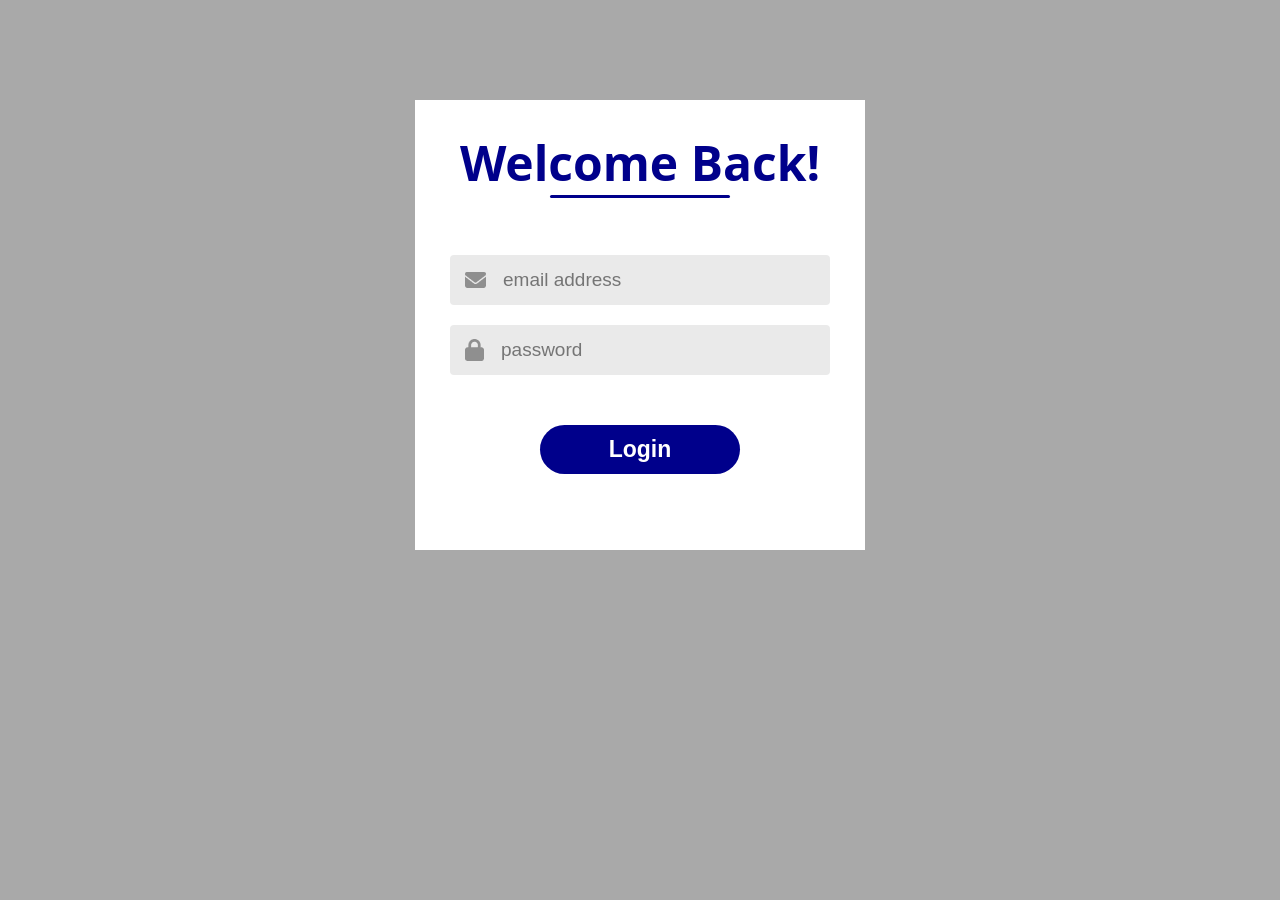
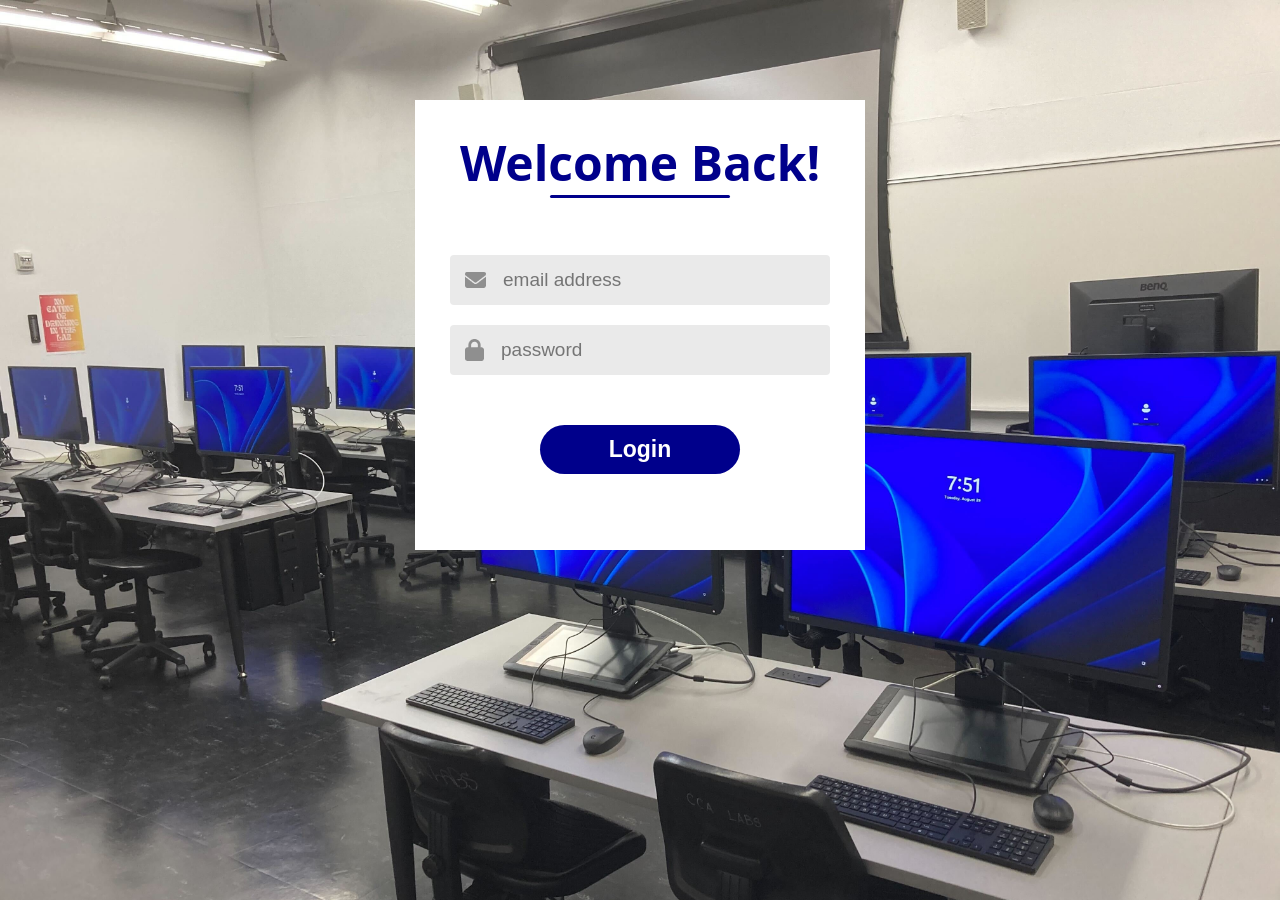
Before and after one commit to samkelo-nkabinde/orbit, a React (Vite) app: page /login in a window 1280 px wide. Built offline with nearby package versions, Linux system fonts and the light colour scheme.

Commit message:
add background cover

```diff
--- a/src/index.css
+++ b/src/index.css
@@ -3,4 +3,11 @@ body{
     font-family: system-ui, -apple-system, BlinkMacSystemFont, 'Segoe UI', Roboto, Oxygen, Ubuntu, Cantarell, 'Open Sans', 'Helvetica Neue', sans-serif;
     height: 100vh;
     background-color: darkgray;
+    background-image: url('./assets/background.jpg');
+
+    background-size: cover;
+    background-position: center;
+    background-repeat: no-repeat;
+
+    background-attachment: fixed;
 }
```
Also changed, not shown: src/assets/background.jpg (added).
